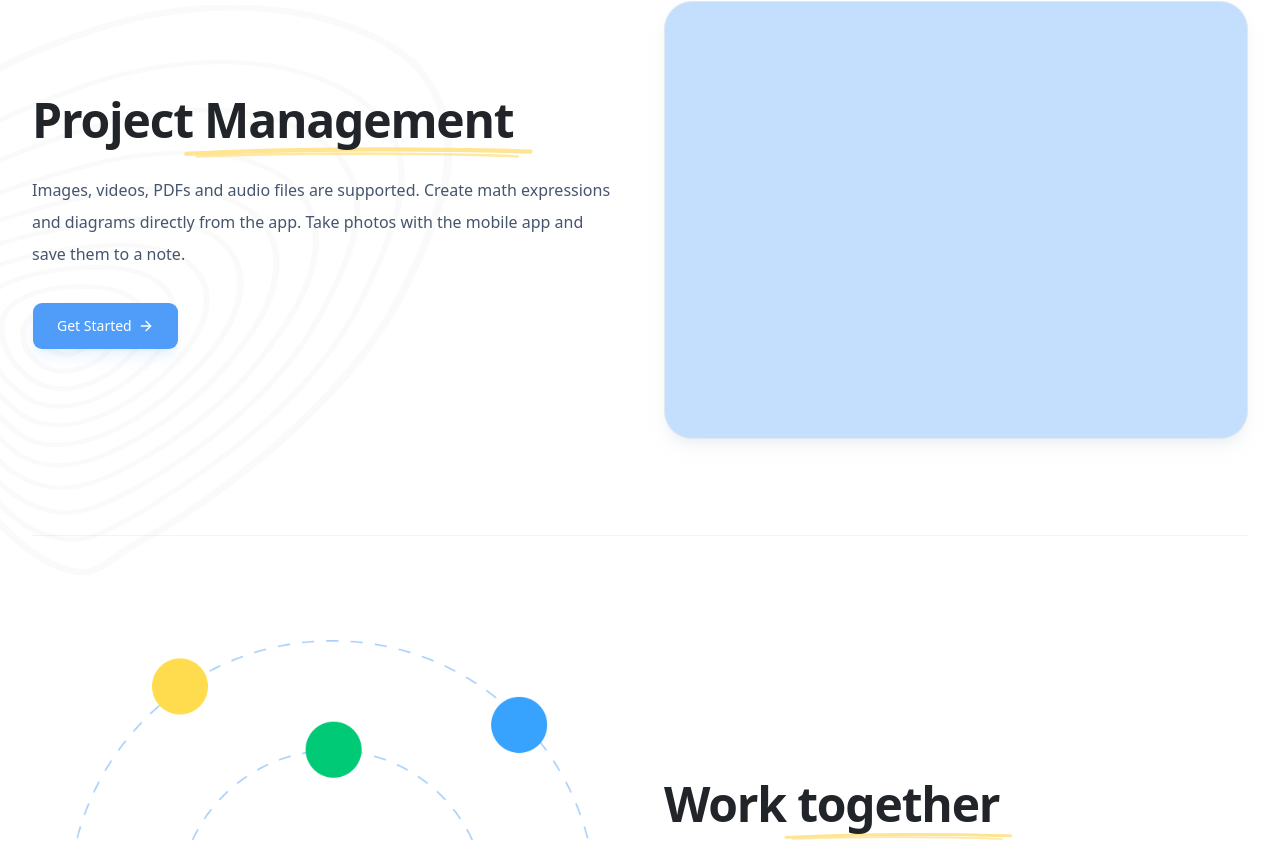
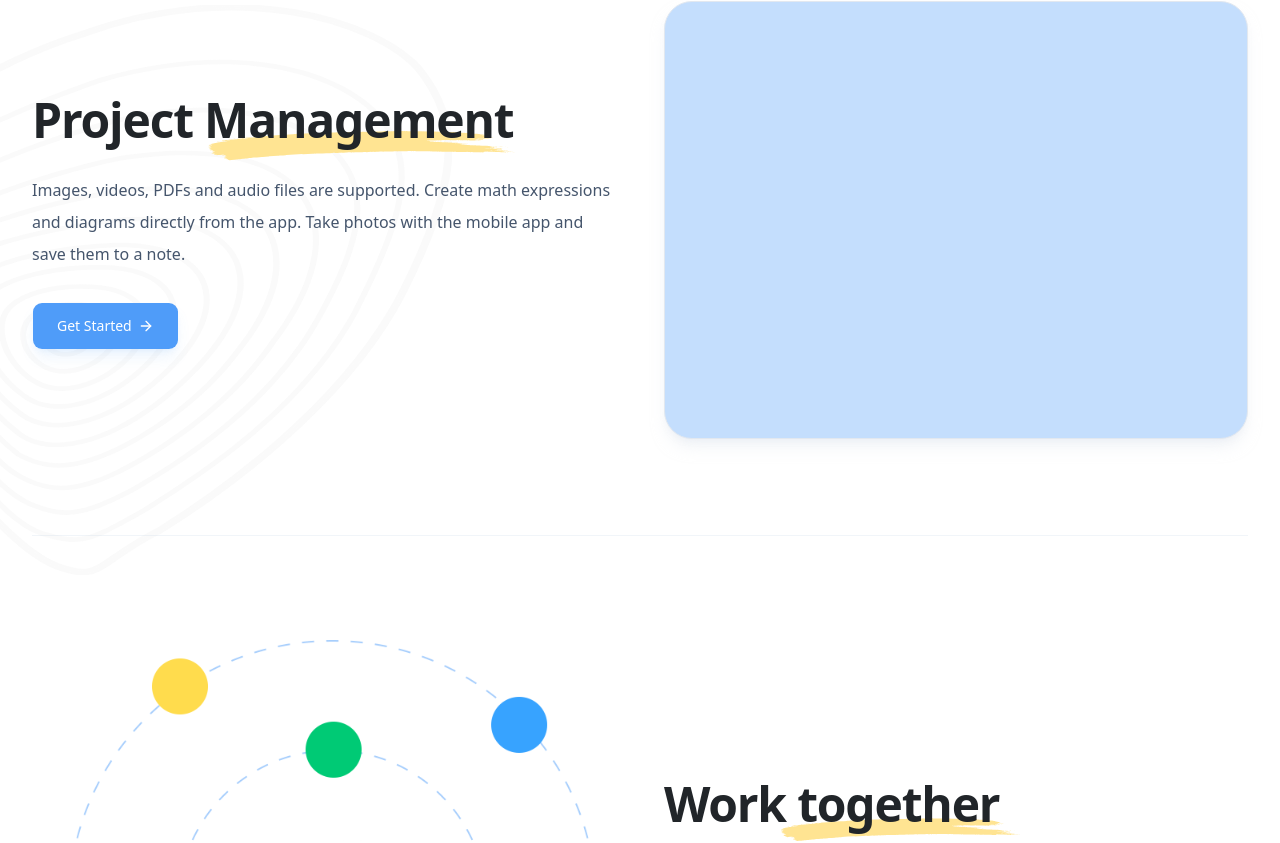
Before and after one commit to Mofuhidy/acme-frontend, a Next.js app: page / in a window 1280 px wide. Shown: the part 960-1803 px from the top of the page. Built offline with nearby package versions, Linux system fonts and the light colour scheme.

Commit message:
feat: add brush-highlight SVG and update component to support custom sizing and identification

```diff
--- a/src/components/ui/highlighted-heading.tsx
+++ b/src/components/ui/highlighted-heading.tsx
@@ -7,11 +7,6 @@ interface HighlightedHeadingProps {
   highlightColor?: string;
 }
 
-export function HighlightedHeading({
-  text,
-  className,
-  highlightColor = "text-brand-yellow",
-}: HighlightedHeadingProps) {
 const highlights = [
   "Management",
   "together",
@@ -23,25 +18,44 @@ export function HighlightedHeading({
   "sponsors",
 ];
 
-  const regex = new RegExp(`(${highlights.join("|")})`, "i");
-  const parts = text.split(regex);
+const highlightedPhrases = new Set(highlights.map((phrase) => phrase.toLowerCase()));
+const defaultBrushClasses =
+  "absolute left-[-8%] bottom-[-18%] z-0 h-[0.62em] w-[118%] pointer-events-none";
+const brushClassesByPhrase: Record<string, string> = {
+  "your plan":
+    "absolute left-[-9%] bottom-[-20%] z-0 h-[0.7em] w-[114%] pointer-events-none",
+};
+
+const highlightRegex = new RegExp(
+  `(${[...highlights]
+    .sort((first, second) => second.length - first.length)
+    .map((phrase) => phrase.replace(/[.*+?^${}()|[\]\\]/g, "\\$&"))
+    .join("|")})`,
+  "gi",
+);
+
+export function HighlightedHeading({
+  text,
+  className,
+  highlightColor = "text-brand-yellow",
+}: HighlightedHeadingProps) {
+  const parts = text.split(highlightRegex);
 
   return (
     <span className={className}>
       {parts.map((part, index) => {
-        const isHighlighted = highlights.some(
-          word => word.toLowerCase() === part.toLowerCase(),
-        );
+        const isHighlighted = highlightedPhrases.has(part.toLowerCase());
+        const brushClasses = brushClassesByPhrase[part.toLowerCase()] ?? defaultBrushClasses;
 
         if (!isHighlighted) return part;
 
         return (
           <span key={index} className="relative inline-block whitespace-nowrap">
             <span className="relative z-10">{part}</span>
-
-            <span className="absolute left-[-7%] bottom-[-18%] z-0 w-[114%] h-[0.35em] pointer-events-none">
-              <YellowDash className={`w-full h-full ${highlightColor}`} />
-            </span>
+            <YellowDash
+              data-highlight-brush="true"
+              className={`${brushClasses} ${highlightColor}`}
+            />
           </span>
         );
       })}
--- a/src/components/ui/yellow-dash.tsx
+++ b/src/components/ui/yellow-dash.tsx
@@ -1,34 +1,26 @@
 import React from "react";
 
-export function YellowDash({ className, ...props }: React.ComponentPropsWithoutRef<"svg">) {
+export function YellowDash({
+  className,
+  style,
+  ...props
+}: React.ComponentPropsWithoutRef<"span">) {
   return (
-    <svg
-      width="483"
-      height="18"
-      viewBox="0 0 483 18"
-      fill="none"
-      xmlns="http://www.w3.org/2000/svg"
-      className={className}
+    <span
+      className={`inline-block bg-current ${className ?? ""}`.trim()}
       aria-hidden="true"
-      focusable="false"
+      style={{
+        WebkitMaskImage: "url('/brush-highlight.svg')",
+        maskImage: "url('/brush-highlight.svg')",
+        WebkitMaskRepeat: "no-repeat",
+        maskRepeat: "no-repeat",
+        WebkitMaskPosition: "center",
+        maskPosition: "center",
+        WebkitMaskSize: "100% 100%",
+        maskSize: "100% 100%",
+        ...style,
+      }}
       {...props}
-    >
-      {/* Organic hand-drawn double stroke */}
-      <path
-        d="M6 11c120-6 240-7 360-5.5 40 .5 80 1 111 2.5"
-        stroke="currentColor"
-        strokeWidth="6"
-        strokeLinecap="round"
-        strokeLinejoin="round"
-      />
-      <path
-        d="M20 14.5c100-4 220-4.5 330-3 40 .5 80 1.5 110 3"
-        stroke="currentColor"
-        strokeWidth="3.5"
-        strokeLinecap="round"
-        strokeLinejoin="round"
-        opacity="0.85"
-      />
-    </svg>
+    />
   );
 }
```
Also changed, not shown: public/brush-highlight.svg (added), 1 other file (tests, documents, lock files or other folders). Lines whose indentation alone changed are shown as unchanged.
